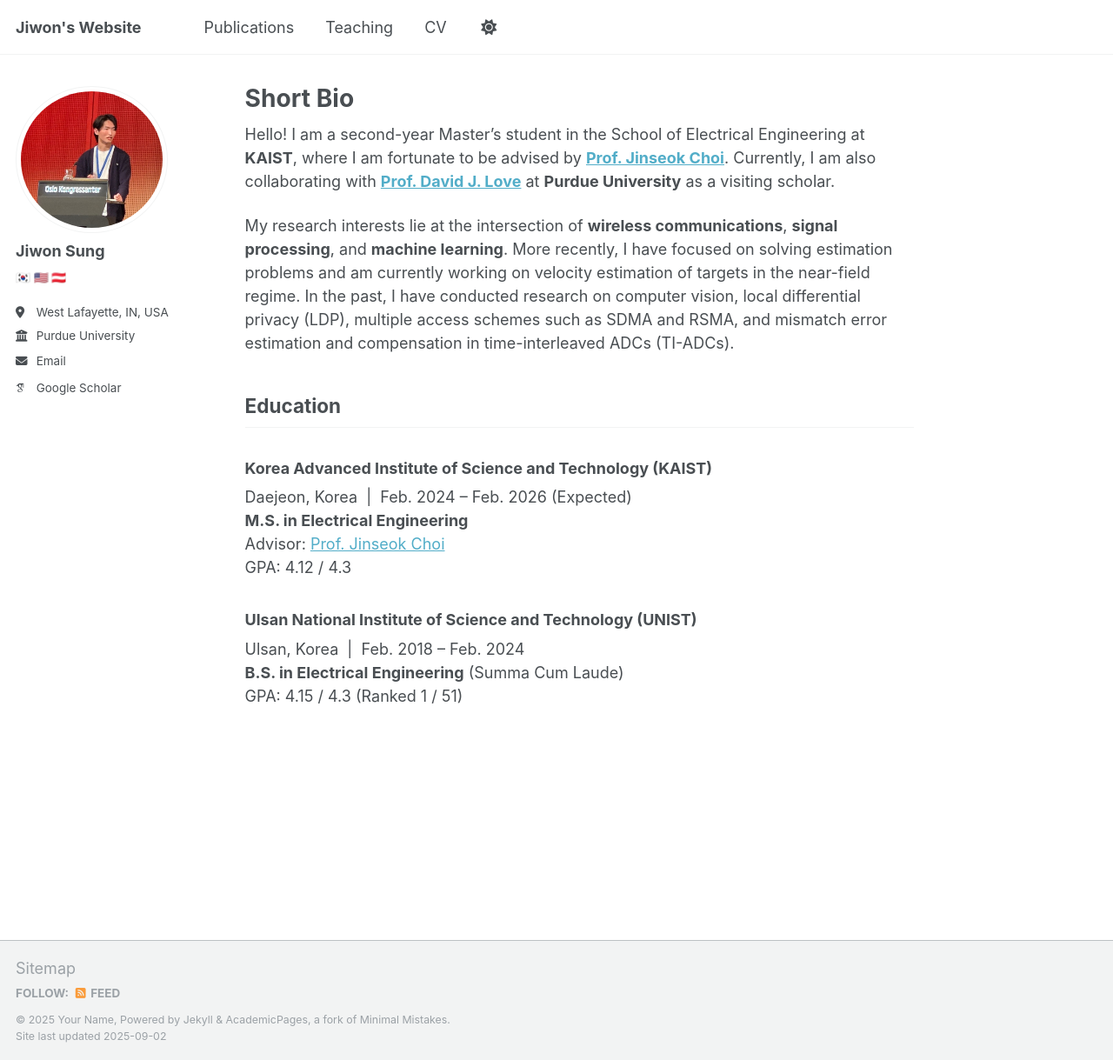
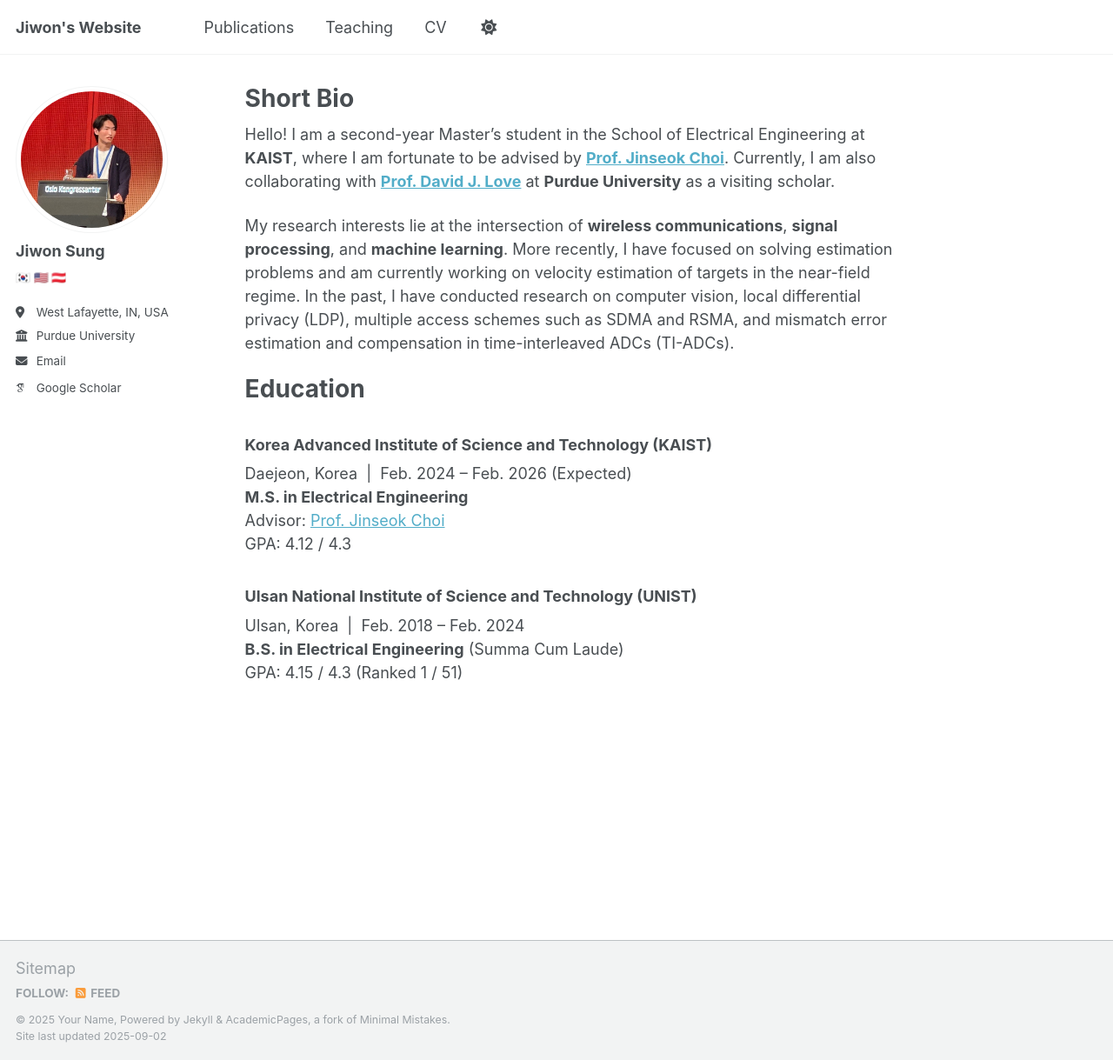
Before and after one commit to sunione/sunione.github.io, a Jekyll site: the page built from _pages/about.md, in a window 1280 px wide and 1219 px high. Shown: the whole window at 87% size. Built offline with Jekyll 4.4.1, drawn with Linux system fonts in a browser that asks for light colours; some web fonts are replaced.

```diff
--- a/_pages/about.md
+++ b/_pages/about.md
@@ -16,8 +16,8 @@ My research interests lie at the intersection of **wireless communications**, **
 
 
 
-Education
-------
+# Education
+
 ### Korea Advanced Institute of Science and Technology (KAIST)
 Daejeon, Korea &nbsp;|&nbsp; Feb. 2024 – Feb. 2026 (Expected)
 **M.S. in Electrical Engineering**
```
